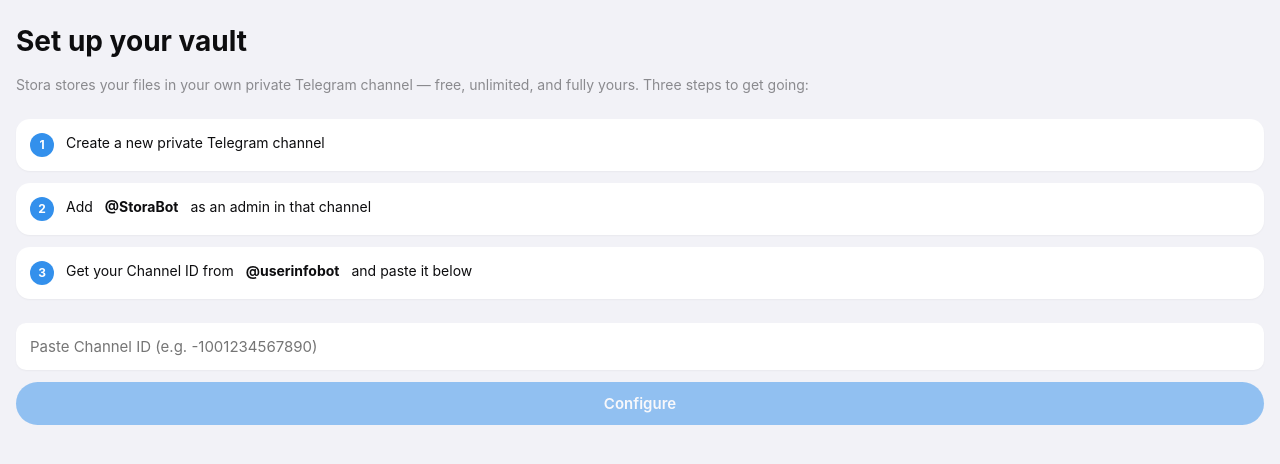
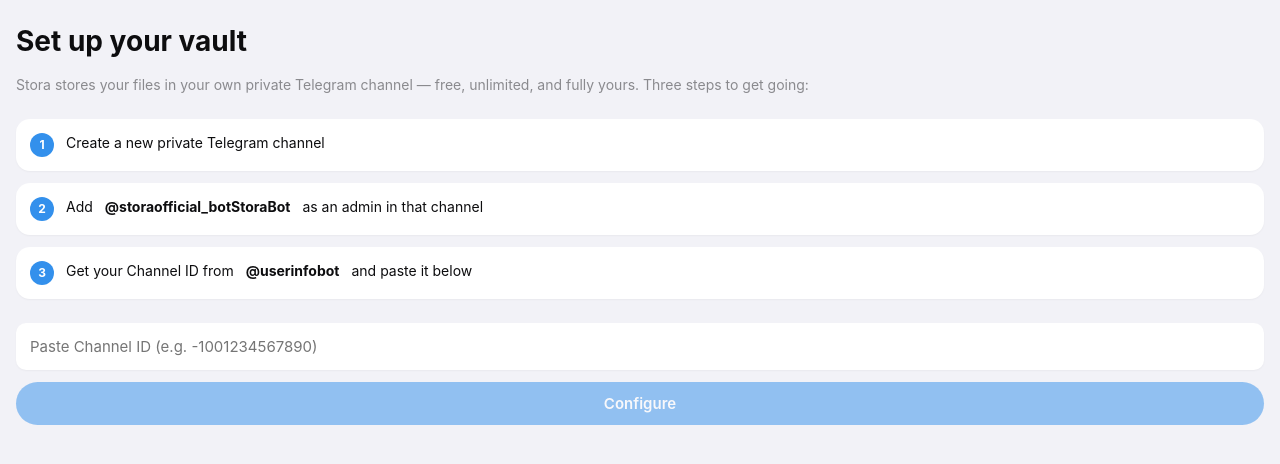
Before and after one commit to Kingewor9/ProjectStora, a React (Vite) app in the folder stora-frontend/: page / in a window 1280 px wide. Shown: the top 464 px of the page. Built offline with nearby package versions, Linux system fonts and the light colour scheme; no server answers.

Commit message:
edited the bot username for the frontend

```diff
--- a/stora-frontend/src/pages/OnboardingPage.tsx
+++ b/stora-frontend/src/pages/OnboardingPage.tsx
@@ -39,7 +39,7 @@ export function OnboardingPage() {
         </li>
         <li>
           <span className="stora-step-num">2</span>
-          Add <strong>@{botUsername}</strong> as an admin in that channel
+          Add <strong>@storaofficial_bot{botUsername}</strong> as an admin in that channel
         </li>
         <li>
           <span className="stora-step-num">3</span>
```
